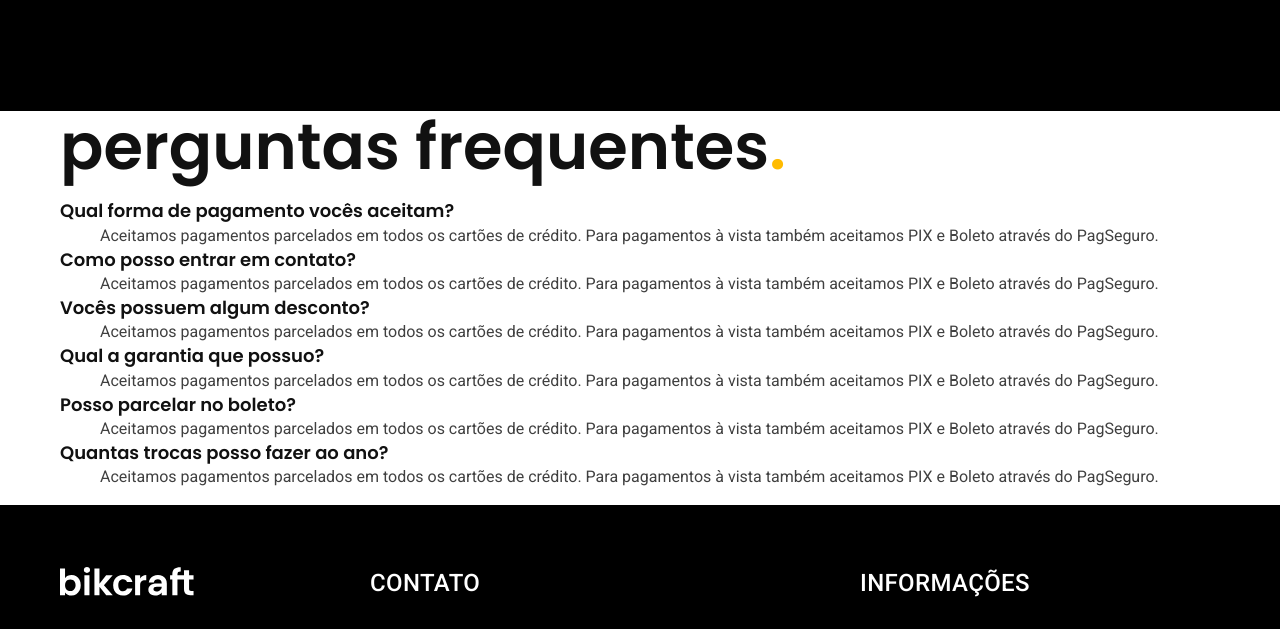
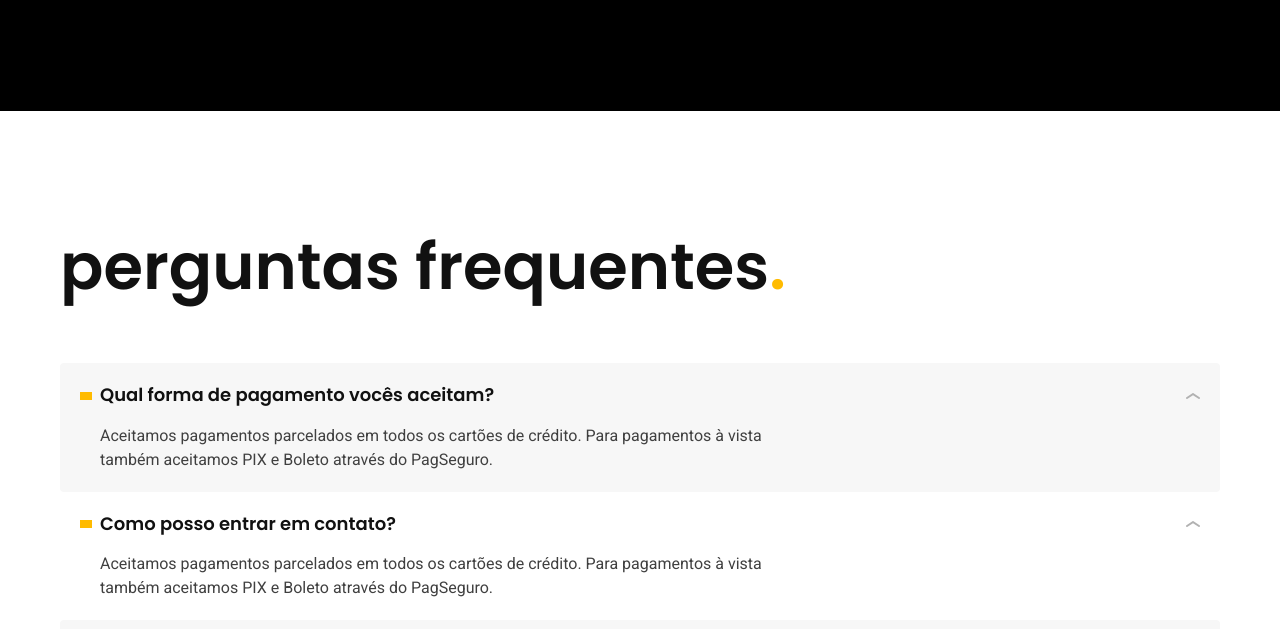
Before and after one commit to devroboco/bikcraft, a plain HTML site: page seguros.html in a window 1280 px wide. Shown: the part 1975-2604 px from the top of the page. Drawn offline with Linux system fonts and the light colour scheme.

Commit message:
seguros-pergunta-final

```diff
--- a/css/global/global.css
+++ b/css/global/global.css
@@ -10,7 +10,8 @@ h3,
 h4,
 ul,
 p,
-blockquote {
+blockquote,
+dd {
   margin: 0px;
 }
 
--- a/css/seguros/perguntas.css
+++ b/css/seguros/perguntas.css
@@ -0,0 +1,52 @@
+.perguntas {
+  padding-top: 120px;
+  padding-bottom: 120px;
+}
+
+.perguntas h2 {
+  margin-bottom: 60px;
+}
+
+.perguntas dl > div {
+  padding: 20px;
+  border-radius: 4px;
+}
+
+.perguntas dl > div:nth-child(odd) {
+  background-color: var(--cor-1);
+}
+
+.perguntas dt {
+  display: grid;
+  grid-template-columns: auto 1fr auto;
+  align-items: center;
+  gap: 8px;
+  cursor: pointer;
+}
+
+.perguntas dt::before {
+  content: "";
+  display: inline-block;
+  width: 12px;
+  height: 8px;
+  background-color: var(--cor-p1);
+}
+
+.perguntas dt::after {
+  content: "";
+  display: inline-block;
+  width: 14px;
+  height: 6px;
+  background: url("../../img/icones/seta-abrir.svg");
+  transition: 0.3s;
+}
+
+.perguntas dt:hover::after {
+  transform: rotate(180deg);
+}
+
+.perguntas dd {
+  padding-left: 20px;
+  padding-top: 16px;
+  max-width: 80ch;
+}
```
